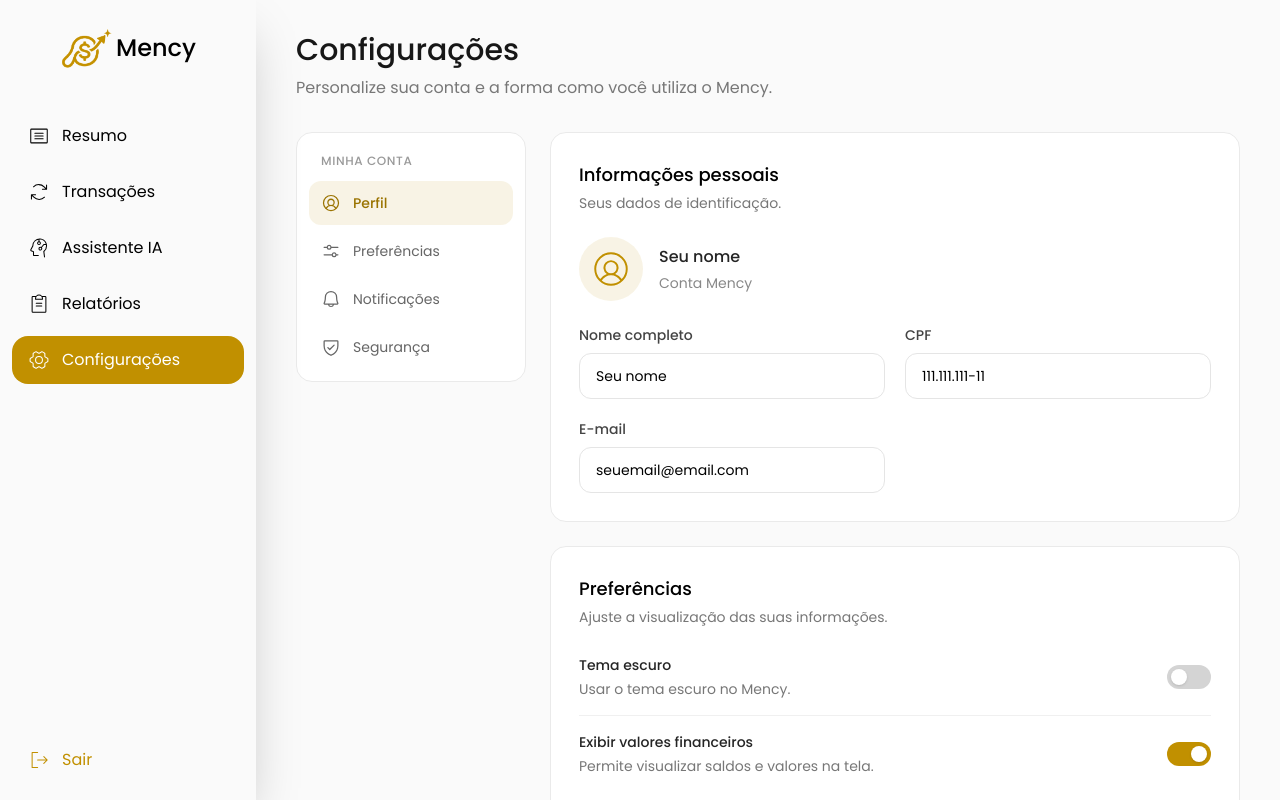
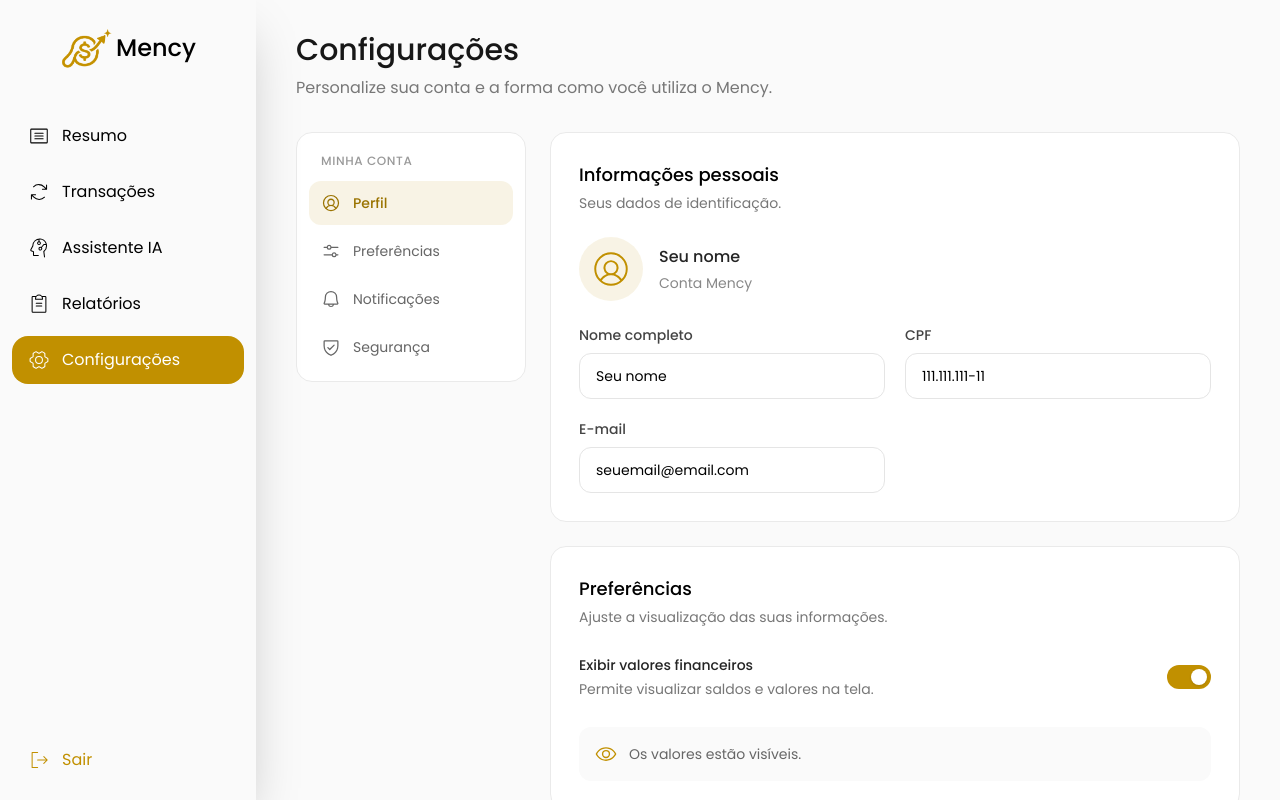
Before and after one commit to GiuCaroline/MencyWeb, a React (Vite) app in the folder mencyWeb/: page /configuracoes in a window 1280 px wide. Shown: the top 800 px of the page. Built offline with nearby package versions, Linux system fonts and the light colour scheme.

Commit message:
Revert theme toggle from settings

```diff
--- a/mencyWeb/src/screens/Configuracoes.jsx
+++ b/mencyWeb/src/screens/Configuracoes.jsx
@@ -1,7 +1,7 @@
 import { useState } from "react";
 import { UserCircleIcon, SlidersHorizontalIcon, ShieldCheckIcon, BellIcon, FloppyDiskIcon, EyeIcon, EyeSlashIcon } from "@phosphor-icons/react";
 
-export default function Configuracoes({ tema = "light", onAlterarTema = () => {} }) {
+export default function Configuracoes() {
     const [nome, setNome] = useState("Seu nome");
     const [email, setEmail] = useState("seuemail@email.com");
     const [cpf, setCpf] = useState("111.111.111-11");
@@ -160,12 +160,6 @@ export default function Configuracoes({ tema = "light", onAlterarTema = () => {}
                         </p>
 
                         <div className="mt-3 divide-y divide-[#F0F0F0]">
-                            <Opcao
-                                titulo="Tema escuro"
-                                descricao={tema === "dark" ? "O modo escuro está ativado." : "Usar o tema escuro no Mency."}
-                                ativo={tema === "dark"}
-                                onChange={(ativo) => onAlterarTema(ativo ? "dark" : "light")}
-                            />
                             <Opcao
                                 titulo="Exibir valores financeiros"
                                 descricao="Permite visualizar saldos e valores na tela."
```
